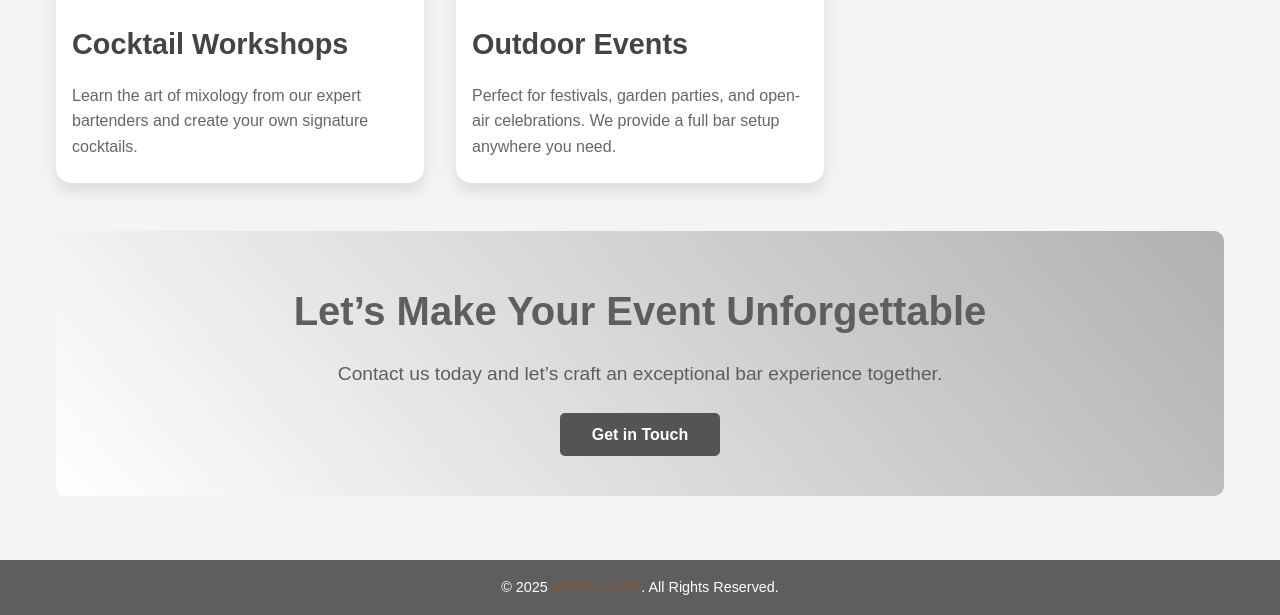
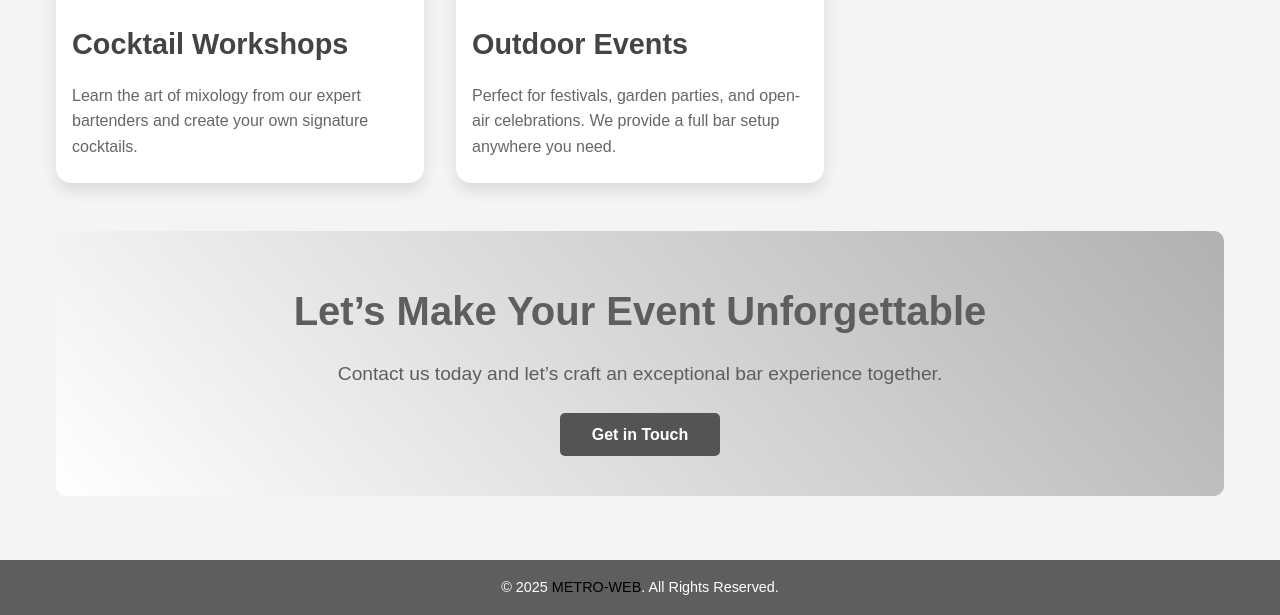
Before and after one commit to Gunna07/Best-yet-or-burst, a plain HTML site: page assets/html/services.html in a window 1280 px wide. Shown: the part 1575-2190 px from the top of the page. Drawn offline with Linux system fonts and the light colour scheme.

Commit message:
Update services.html

```diff
--- a/assets/html/services.html
+++ b/assets/html/services.html
@@ -85,7 +85,7 @@
     </div>
 
     <footer>
-        <p>&copy; 2025 <a style="text-decoration: none; color: rgb(129, 85, 56);" href="">METRO-WEB</a>. All Rights
+        <p>&copy; 2025 <a style="text-decoration: none; color: black ;" href="https://metro-dev-portfolio.vercel.app/">METRO-WEB</a>. All Rights
             Reserved.</p>
     </footer>
 </body>
```
